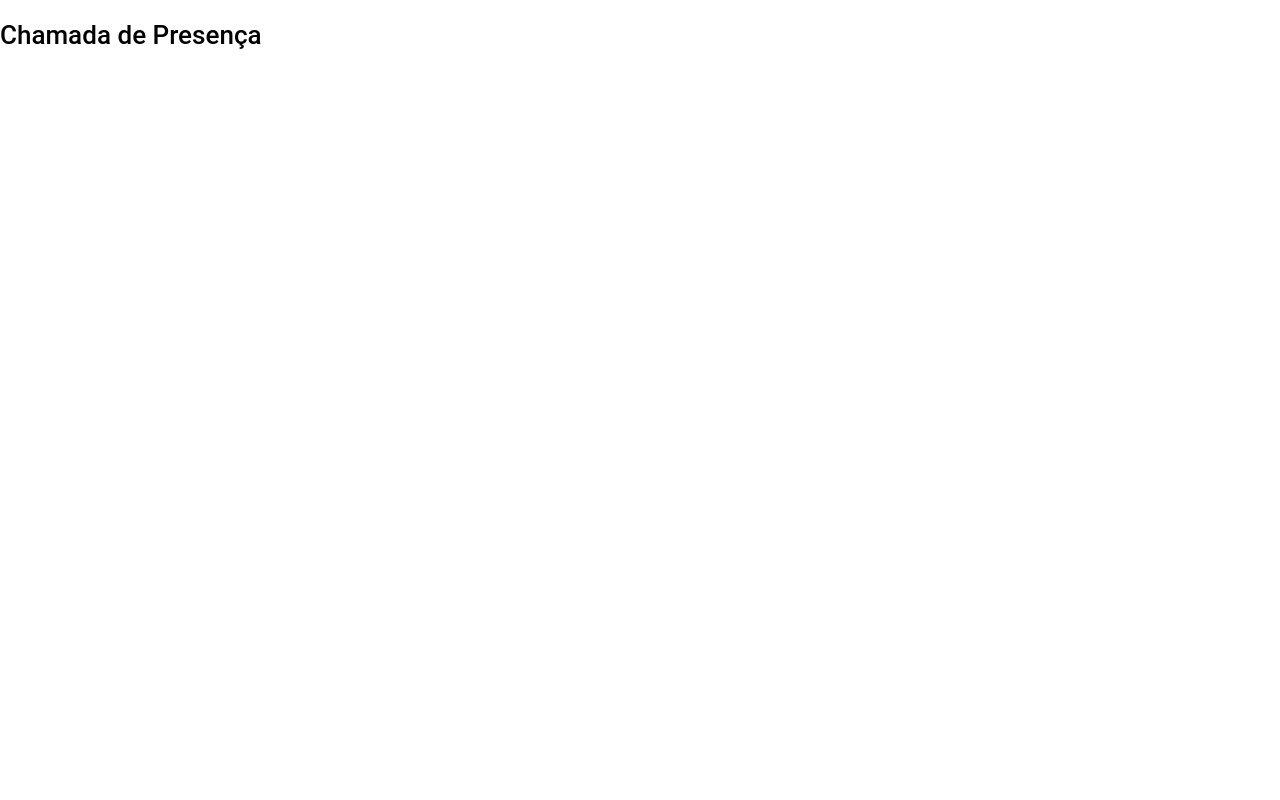
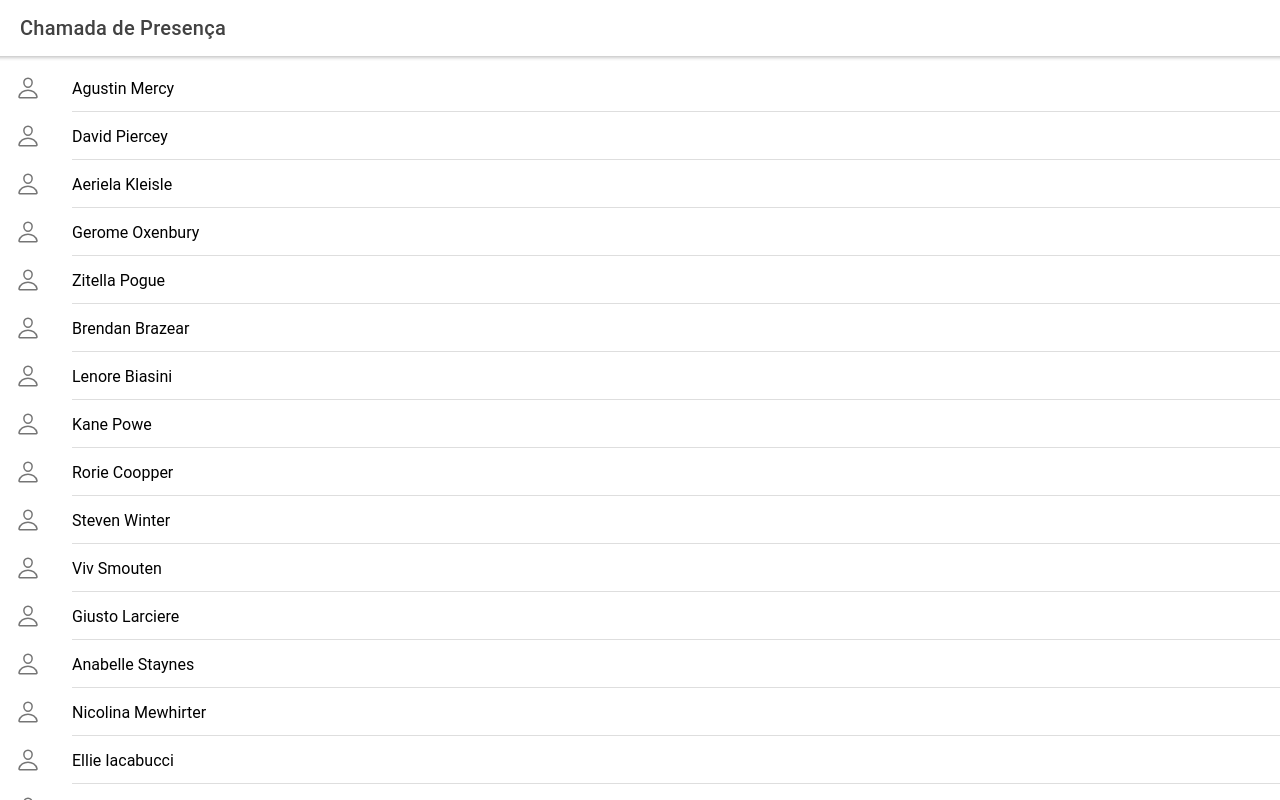
Before and after one commit to raloliver/ionic4, a React (Create React App) app in the folder ionrc-app/: page /call in a window 1280 px wide. Built offline with nearby package versions, Linux system fonts and the light colour scheme.

Commit message:
Add list of students on screen page

```diff
--- /dev/null
+++ b/ionrc-app/src/hooks/student.hook.ts
@@ -0,0 +1,105 @@
+import { useState } from "react";
+
+export enum Presence {
+    Absent,
+    Present
+};
+
+export interface Student {
+    id: number,
+    firstName: string,
+    lastName: string,
+    birthDate?: string,
+    parentName?: string,
+    parentEmail?: string,
+    parentPhone?: string,
+    photoUrl?: string,
+    status?: Presence
+}
+
+const fakeStudents: Student[] = [{
+    "id": 1,
+    "firstName": "Agustin",
+    "lastName": "Mercy"
+}, {
+    "id": 2,
+    "firstName": "David",
+    "lastName": "Piercey"
+}, {
+    "id": 3,
+    "firstName": "Aeriela",
+    "lastName": "Kleisle"
+}, {
+    "id": 4,
+    "firstName": "Gerome",
+    "lastName": "Oxenbury"
+}, {
+    "id": 5,
+    "firstName": "Zitella",
+    "lastName": "Pogue"
+}, {
+    "id": 6,
+    "firstName": "Brendan",
+    "lastName": "Brazear"
+}, {
+    "id": 7,
+    "firstName": "Lenore",
+    "lastName": "Biasini"
+}, {
+    "id": 8,
+    "firstName": "Kane",
+    "lastName": "Powe"
+}, {
+    "id": 9,
+    "firstName": "Rorie",
+    "lastName": "Coopper"
+}, {
+    "id": 10,
+    "firstName": "Steven",
+    "lastName": "Winter"
+}, {
+    "id": 11,
+    "firstName": "Viv",
+    "lastName": "Smouten"
+}, {
+    "id": 12,
+    "firstName": "Giusto",
+    "lastName": "Larciere"
+}, {
+    "id": 13,
+    "firstName": "Anabelle",
+    "lastName": "Staynes"
+}, {
+    "id": 14,
+    "firstName": "Nicolina",
+    "lastName": "Mewhirter"
+}, {
+    "id": 15,
+    "firstName": "Ellie",
+    "lastName": "Iacabucci"
+}, {
+    "id": 16,
+    "firstName": "Alisha",
+    "lastName": "Haining"
+}, {
+    "id": 17,
+    "firstName": "Erek",
+    "lastName": "Willas"
+}, {
+    "id": 18,
+    "firstName": "Rey",
+    "lastName": "Geare"
+}, {
+    "id": 19,
+    "firstName": "Bridget",
+    "lastName": "Moraleda"
+}, {
+    "id": 20,
+    "firstName": "Romola",
+    "lastName": "Wolfenden"
+}];
+
+export const useStudents = () => {
+    const useStudentState = useState(fakeStudents);
+    return useStudentState;
+}
--- a/ionrc-app/src/pages/Call.tsx
+++ b/ionrc-app/src/pages/Call.tsx
@@ -1,8 +1,43 @@
 import React from 'react';
+import { IonPage, IonHeader, IonToolbar, IonTitle, IonContent, IonList, IonItemSliding, IonIcon, IonLabel, IonItem, IonItemOptions, IonItemOption } from '@ionic/react';
+import { personOutline, eye, eyeOffOutline } from 'ionicons/icons';
+import { useStudents, Presence } from '../hooks/student.hook';
 
 const Call: React.FC = () => {
-    return(
-        <h1>Chamada de Presença</h1>
+    const [students, setStudents] = useStudents();
+    return (
+        <IonPage>
+            <IonHeader>
+                <IonToolbar>
+                    <IonTitle>Chamada de Presença</IonTitle>
+                </IonToolbar>
+            </IonHeader>
+            <IonContent>
+                <IonList>
+                    {students.map((student) => {
+                        return (
+                            <IonItemSliding key={student.id}>
+                                <IonItem>
+                                    <IonIcon slot="start" icon={personOutline}></IonIcon>
+                                    <IonLabel>{student.firstName} {student.lastName}</IonLabel>
+                                    {
+                                        student.status === Presence.Present &&
+                                        <IonIcon slot="end" icon={eye}></IonIcon>
+                                    }
+                                    {
+                                        student.status === Presence.Absent &&
+                                        <IonIcon slot="end" icon={eyeOffOutline}></IonIcon>
+                                    }
+                                </IonItem>
+                                <IonItemOptions side="end">
+                                    <IonItemOption color="danger">Remover</IonItemOption>
+                                </IonItemOptions>
+                            </IonItemSliding>
+                        )
+                    })}
+                </IonList>
+            </IonContent>
+        </IonPage>
     )
 }
 
--- a/ionrc-app/src/pages/Home.tsx
+++ b/ionrc-app/src/pages/Home.tsx
@@ -18,8 +18,8 @@ const Home: React.FC = () => {
             <IonCardTitle>Escola BLIV</IonCardTitle>
           </IonCardHeader>
           <IonCardContent>
-            <p>Lorem ipsum dolor sit amet consectetur adipisicing elit. Dolorum natus a suscipit ipsam fugiat impedit numquam fuga nobis magni quia, delectus expedita molestias, voluptas aut eveniet quas autem. Culpa, natus.</p>
-            <IonRouterLink href="/call" routerDirection="forward">Detalhes</IonRouterLink>
+            <p>Aplicativo ilustrativo de comos seria uma lista de chamadas. Claro que o ideial seria ter uma gravação dos dias em outro menu como recurso, mas isso fica pra próxima.</p>
+            <IonRouterLink href="/call" routerDirection="forward">Realizar chamada</IonRouterLink>
           </IonCardContent>
         </IonCard>
       </IonContent>
```
